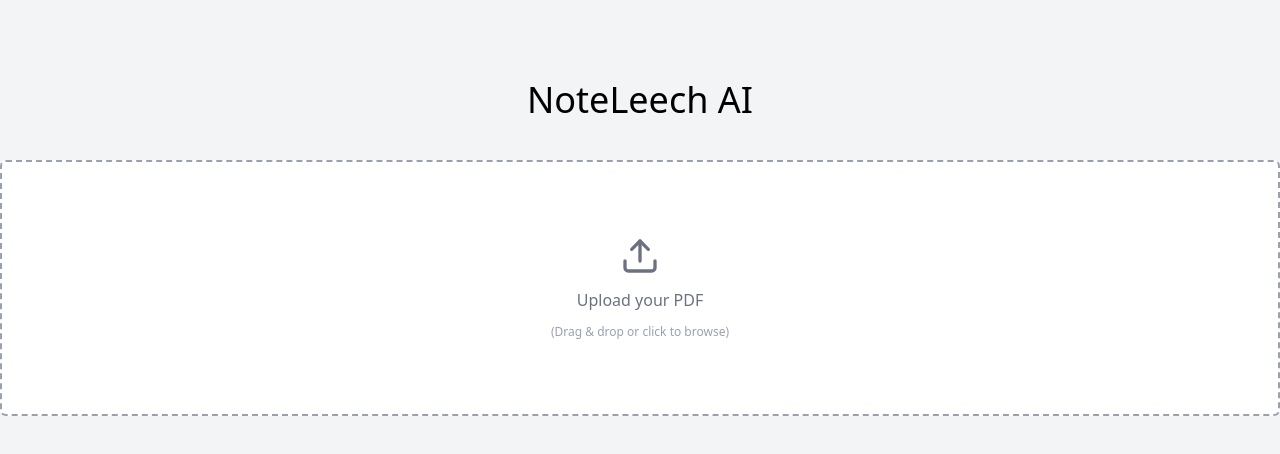
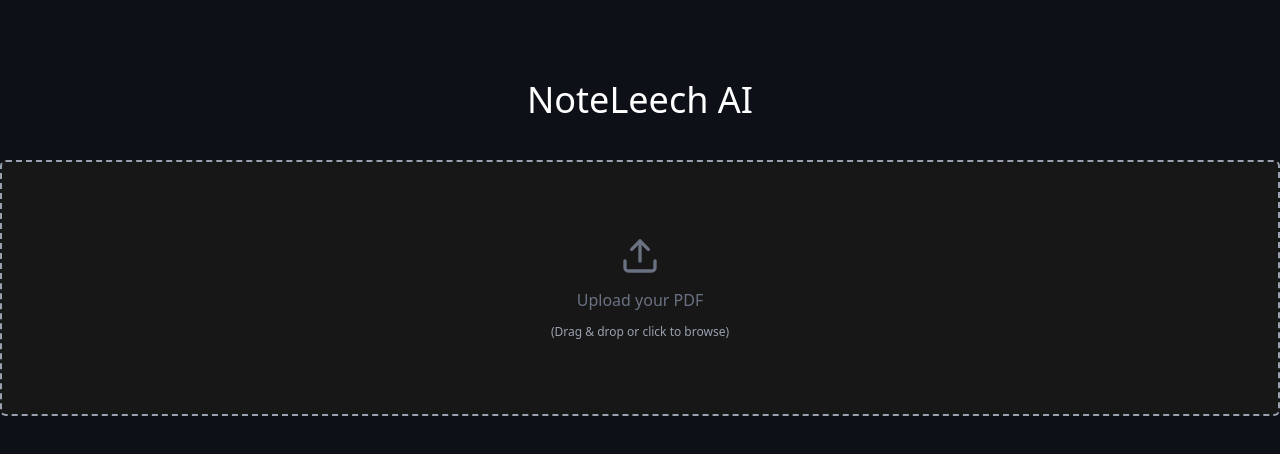
Before and after one commit to Adarsh29-10/NoteLeech-AI, a React (Vite) app in the folder frontend/: page /chat-with-pdf in a window 1280 px wide. Shown: the top 454 px of the page. Built offline with nearby package versions, Linux system fonts and the light colour scheme.

Commit message:
Update ui colors

```diff
--- a/frontend/src/Components/ChatWithPDF/ChatWithPDF.jsx
+++ b/frontend/src/Components/ChatWithPDF/ChatWithPDF.jsx
@@ -6,11 +6,11 @@
 
     return (
         <>
-            <div className='min-h-screen bg-gray-100 '>
+            <div className='min-h-screen bg-[#0d1117] '>
                 <div className=' h-screen text-center flex flex-col items-center gap-10'>
 
                     {/* heading */}
-                    <h1 className='pt-20 text-4xl'>NoteLeech AI</h1>
+                    <h1 className='pt-20 text-4xl text-white'>NoteLeech AI</h1>
 
                     {!uploadedFile ? (
                         <UploadPdfBox onFileAccepted={(file) => setUploadedFile(file)} />
--- a/frontend/src/Components/ChatWithPDF/UploadPdfBox/UploadPdfBox.jsx
+++ b/frontend/src/Components/ChatWithPDF/UploadPdfBox/UploadPdfBox.jsx
@@ -17,7 +17,7 @@
     return (
         <div
             {...getRootProps()}
-            className={`bg-white h-64 w-7xl border-2 border-dashed flex items-center justify-center flex-col gap-3 rounded-md hover:border-blue-500 transition-colors
+            className={`bg-[#171717] h-64 w-7xl border-2 border-dashed flex items-center justify-center flex-col gap-3 rounded-md hover:border-blue-500 transition-colors
             ${isDragActive ? "border-blue-500 bg-blue-50" : "border-gray-400"}`
             }
         >
```
